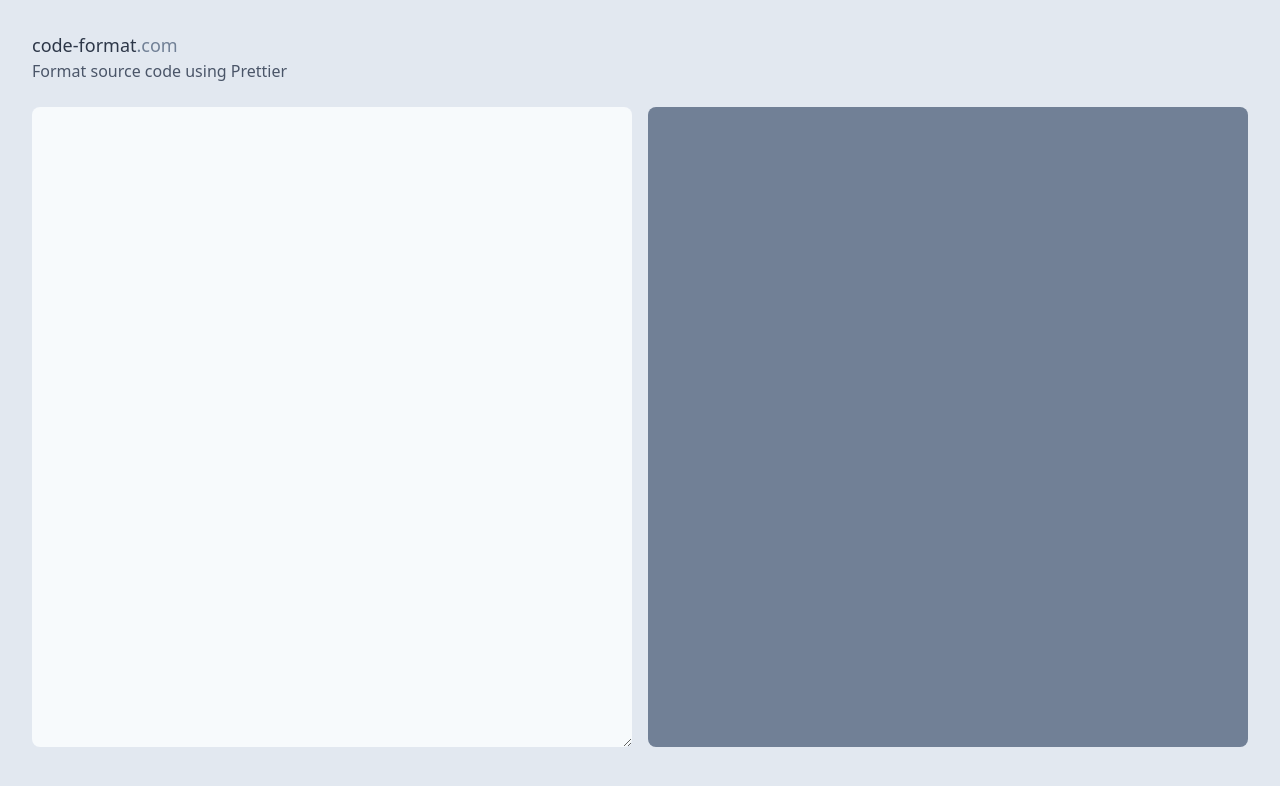
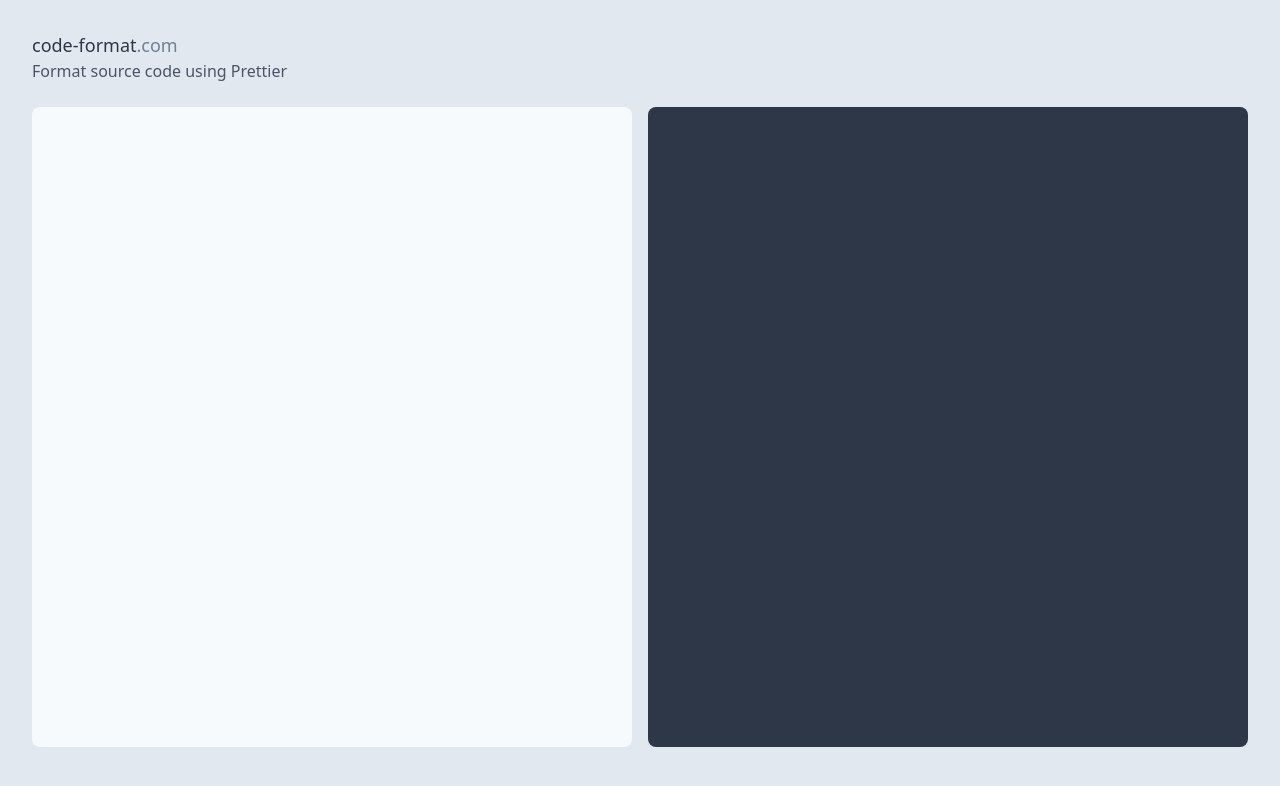
Before and after one commit to thijsw/code-fmt, a Nuxt app: page / in a window 1280 px wide. Shown: the top 786 px of the page. Built offline with nearby package versions, Linux system fonts and the light colour scheme.

Commit message:
Add highlight.js

```diff
--- a/package.json
+++ b/package.json
@@ -12,6 +12,7 @@
     "lint": "eslint --ext .js,.vue --ignore-path .gitignore ."
   },
   "dependencies": {
+    "highlight.js": "^10.0.3",
     "nuxt": "^2.0.0"
   },
   "devDependencies": {
--- a/pages/index.vue
+++ b/pages/index.vue
@@ -11,12 +11,13 @@
     <div class="flex mt-6 flex-1 max h-full text-sm">
       <textarea
         v-model="input"
-        class="w-1/2 rounded-lg h-full focus:outline-none bg-gray-100 py-5 px-6 font-mono mr-2 focus:shadow-outline"
+        class="w-1/2 rounded-lg resize-none h-full focus:outline-none bg-gray-100 py-5 px-6 font-mono mr-2 focus:shadow-outline"
       ></textarea>
       <div
-        class="relative w-1/2 rounded-lg text-white bg-gray-600 py-5 px-6 whitespace-pre font-mono ml-2 focus:shadow-outline overflow-scroll"
+        ref="output"
+        class="relative w-1/2 rounded-lg text-white bg-gray-800 py-5 px-6 whitespace-pre font-mono ml-2 focus:shadow-outline overflow-scroll"
       >
-        <div>{{ output }}</div>
+        <div v-html="highlighted" />
         <div
           :class="{ 'opacity-0': !error, 'opacity-75': error }"
           class="bg-gray-900 inset-0 absolute py-5 px-6 text-red-600 transition-all duration-150 font-semibold pointer-events-none"
@@ -31,6 +32,11 @@
 <script>
 import { format } from 'prettier/standalone'
 import * as babylon from 'prettier/parser-babylon'
+import highlight from 'highlight.js/lib/core'
+import js from 'highlight.js/lib/languages/javascript'
+import 'highlight.js/styles/atom-one-dark.css'
+
+highlight.registerLanguage('js', js)
 
 export default {
   data() {
@@ -38,6 +44,12 @@ export default {
       input: '',
       output: '',
       error: null
+    }
+  },
+
+  computed: {
+    highlighted() {
+      return highlight.highlight('js', this.output, null, null).value
     }
   },
 
@@ -50,6 +62,9 @@ export default {
         })
         this.error = null
       } catch (error) {
+        // Scroll to top
+        this.$refs.output.scrollTop = 0
+
         this.error = error
       }
     }
```
Also changed, not shown: 1 other file (tests, documents, lock files or other folders).
